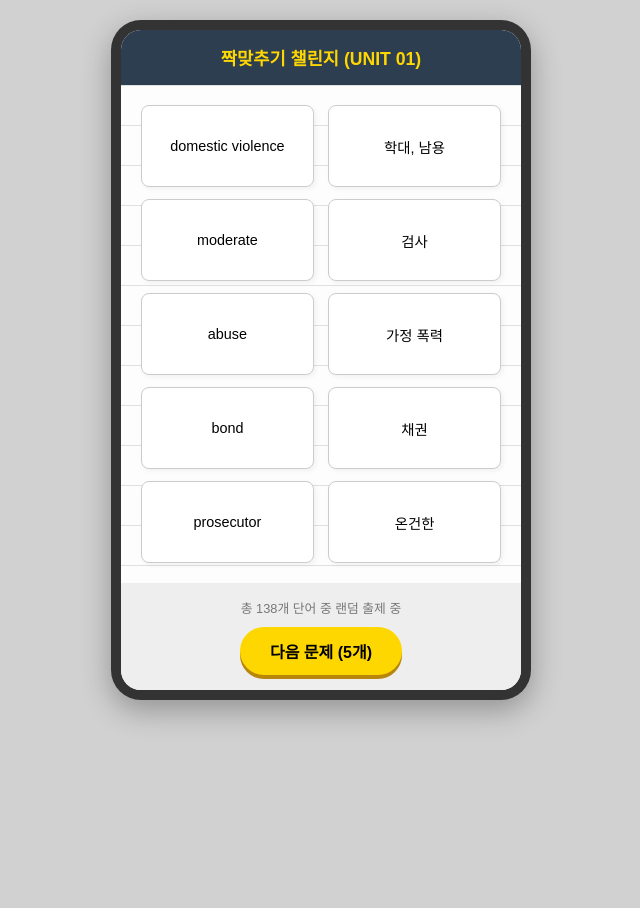
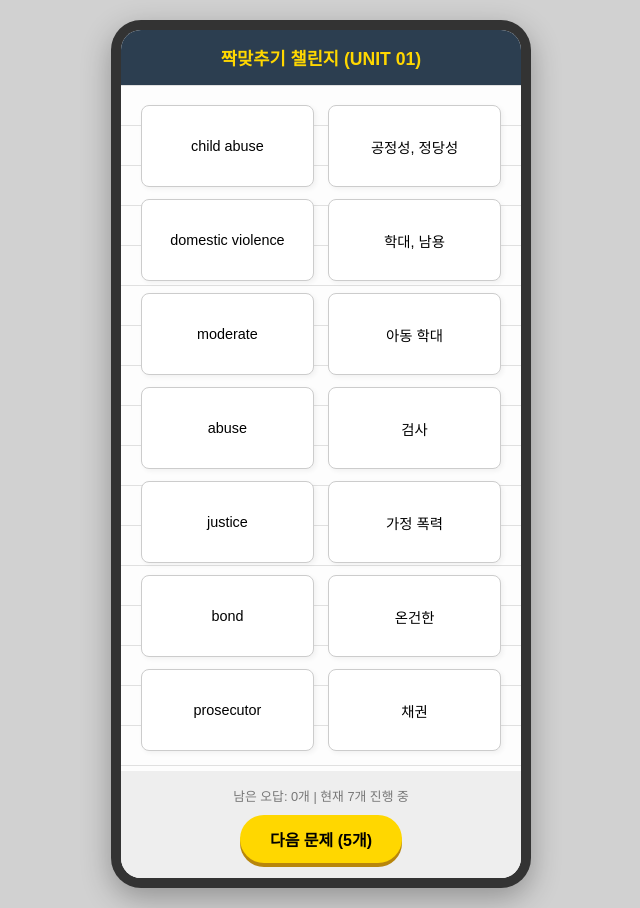
Before and after one commit to JAEWAN2001/Teps-Day2-quiz, a plain HTML site: page index.html in a window 1280 px wide. Shown: the whole page, without its empty margins (319-959 px from the left). Before the commit the page ends 800 px from the top, so only its background shows below. Drawn offline with Linux system fonts and the light colour scheme.

Commit message:
Update index.html

```diff
--- a/index.html
+++ b/index.html
@@ -208,56 +208,69 @@
 
         let selectedEnCard = null;
         let selectedKoCard = null;
+        let wrongWords = []; // [추가] 틀린 단어를 저장할 배열
 
         function startNewSet() {
             const enCol = document.getElementById('en-col');
             const koCol = document.getElementById('ko-col');
             const status = document.getElementById('status-text');
 
-            // 초기화
             enCol.innerHTML = '';
             koCol.innerHTML = '';
             selectedEnCard = null;
             selectedKoCard = null;
-            status.innerText = `총 ${fullWordList.length}개 단어 중 랜덤 출제 중`;
 
-            // 랜덤 5세트 추출
-            const currentBatch = [...fullWordList].sort(() => 0.5 - Math.random()).slice(0, 5);
+            // [수정] 문제 추출 로직
+            let currentBatch = [];
 
-            // 왼쪽(영어)과 오른쪽(한글) 리스트를 각각 섞어서 생성
+            // 1. 틀린 단어가 있다면 우선적으로 가져옴 (최대 7개)
+            if (wrongWords.length > 0) {
+                currentBatch = [...wrongWords].slice(0, 5);
+                // 이미 가져온 단어는 오답 노트에서 일단 제거 (맞추면 영구 제거, 또 틀리면 다시 추가됨)
+                wrongWords = wrongWords.slice(currentBatch.length);
+            }
+
+            // 2. 7개가 안 되면 나머지 부족한 만큼 전체 리스트에서 랜덤하게 채움
+            const needed = 7 - currentBatch.length;
+            if (needed > 0) {
+                const remainingPool = fullWordList.filter(word => !currentBatch.includes(word));
+                const extraWords = remainingPool.sort(() => 0.5 - Math.random()).slice(0, needed);
+                currentBatch = [...currentBatch, ...extraWords];
+            }
+
+            status.innerText = `남은 오답: ${wrongWords.length}개 | 현재 7개 진행 중`;
+
+            // 이하 카드 생성 로직은 동일
             const shuffledEn = [...currentBatch].sort(() => 0.5 - Math.random());
             const shuffledKo = [...currentBatch].sort(() => 0.5 - Math.random());
 
             shuffledEn.forEach(item => {
-                const card = createCard(item.en, item.en, 'en');
+                const card = createCard(item.en, item.en, 'en', item); // 원본 객체 전달
                 enCol.appendChild(card);
             });
 
             shuffledKo.forEach(item => {
-                const card = createCard(item.ko, item.en, 'ko'); // 비교를 위해 item.en을 값으로 전달
+                const card = createCard(item.ko, item.en, 'ko', item);
                 koCol.appendChild(card);
             });
         }
 
-        function createCard(text, matchValue, type) {
+        // [수정] createCard 함수에 item 인자 추가
+        function createCard(text, matchValue, type, originalItem) {
             const card = document.createElement('div');
             card.className = 'card';
             card.innerText = text;
-            card.dataset.value = matchValue; // 정답 확인용 내부 값
+            card.dataset.value = matchValue;
             card.dataset.type = type;
+            card.originalItem = originalItem; // [추가] 오답 저장을 위해 원본 객체 보관
 
             card.onclick = function() {
                 if (card.classList.contains('correct')) return;
-
-                // 같은 열에서 이미 선택된 카드 해제
                 const siblingCards = card.parentElement.querySelectorAll('.card');
                 siblingCards.forEach(c => c.classList.remove('selected'));
-
                 card.classList.add('selected');
-
                 if (type === 'en') selectedEnCard = card;
                 else selectedKoCard = card;
-
                 checkMatch();
             };
             return card;
@@ -266,13 +279,17 @@
         function checkMatch() {
             if (selectedEnCard && selectedKoCard) {
                 if (selectedEnCard.dataset.value === selectedKoCard.dataset.value) {
-                    // 정답!
                     selectedEnCard.classList.replace('selected', 'correct');
                     selectedKoCard.classList.replace('selected', 'correct');
                     selectedEnCard = null;
                     selectedKoCard = null;
                 } else {
-                    // 오답
+                    // [수정] 오답 발생 시 틀린 단어 리스트에 추가
+                    const failedWord = selectedEnCard.originalItem;
+                    if (!wrongWords.some(w => w.en === failedWord.en)) {
+                        wrongWords.push(failedWord);
+                    }
+
                     const cardA = selectedEnCard;
                     const cardB = selectedKoCard;
                     cardA.classList.add('shake');
@@ -285,6 +302,9 @@
 
                     selectedEnCard = null;
                     selectedKoCard = null;
+
+                    // 상태 텍스트 업데이트
+                    document.getElementById('status-text').innerText = `남은 오답: ${wrongWords.length}개 | 현재 진행 중`;
                 }
             }
         }
```
